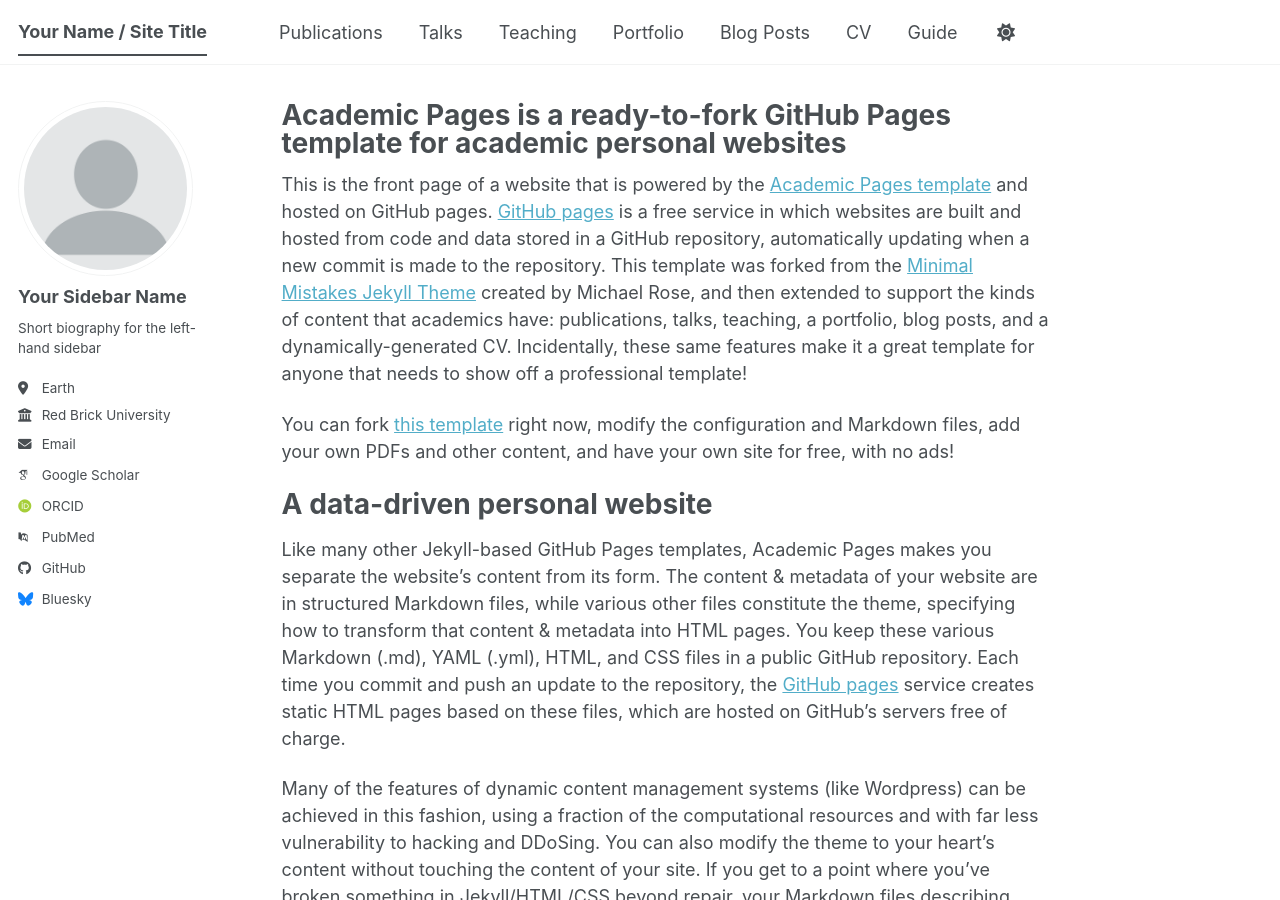
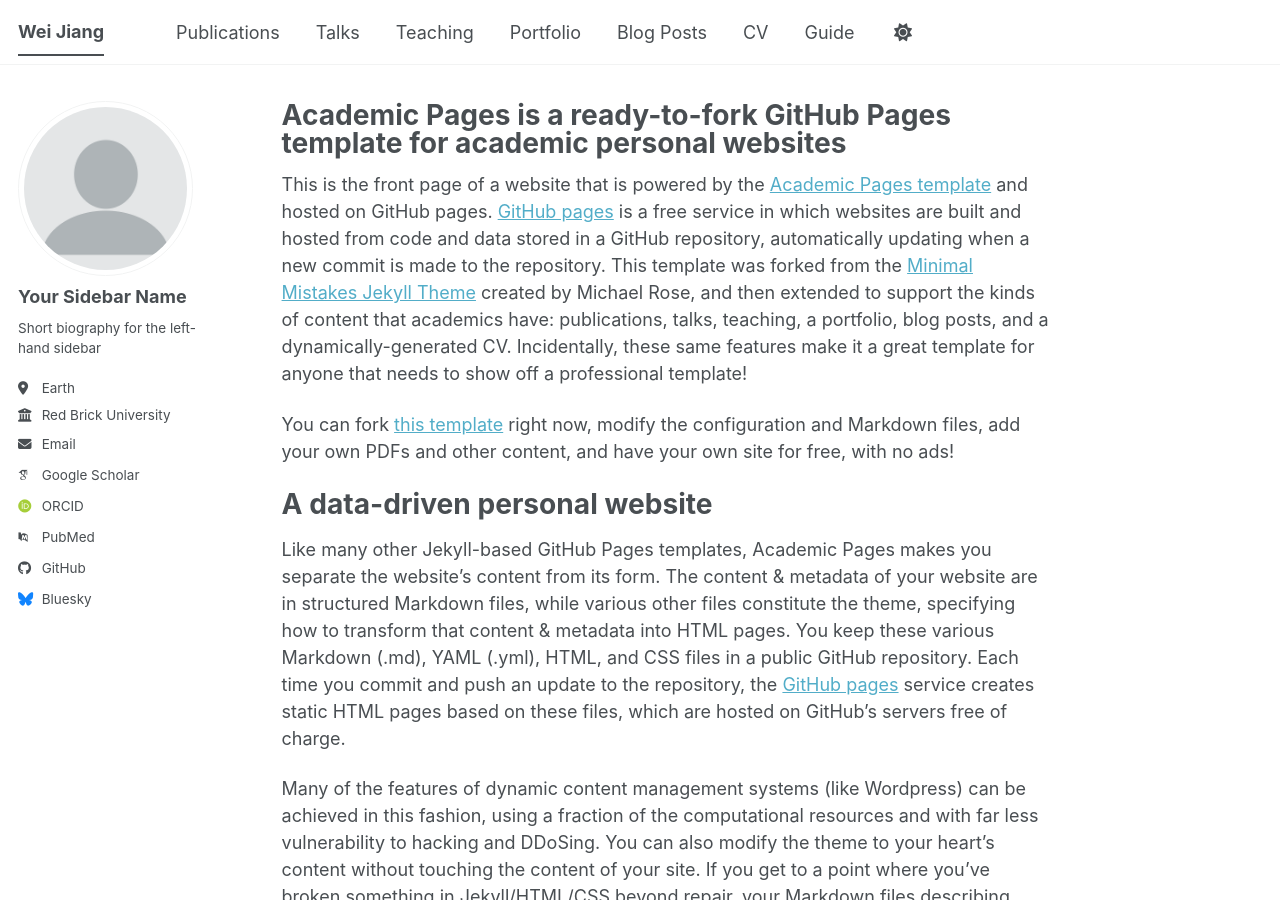
Before and after one commit to jiangwei-econ/jiangwei-econ.github.io, a Jekyll site: the page built from _pages/about.md, in a window 1280 px wide and 900 px high. Built offline with Jekyll 4.4.1, drawn with Linux system fonts in a browser that asks for light colours; some web fonts are replaced; a script bundle is joined from its source files by our own code; library files that are not in the unit come from our copies.

Commit message:
Update site title, description, and repository

```diff
--- a/_config.yml
+++ b/_config.yml
@@ -9,14 +9,14 @@
 # Basic Site Settings
 locale                   : "en-US"
 site_theme               : "default" # The available themes options are "default", "air", "sunrise", "mint", "dirt" and "contrast"
-title                    : "Your Name / Site Title"
+title                    : "Wei Jiang"
 title_separator          : "-"
 name                     : &name "Your Name"
-description              : &description "Your Name's academic portfolio"   # Update this with a general description of your site, this is the default if not overridden by a page
-url                      : https://academicpages.github.io # The base hostname & protocol for your site e.g. "https://[your GitHub username].github.io",
+description              : &description "PhD Candidate in Economics"   # Update this with a general description of your site, this is the default if not overridden by a page
+url                      : https://jiangwei-econ.github.io # The base hostname & protocol for your site e.g. "https://[your GitHub username].github.io",
                                                            # or if you already have some other page hosted on Github then use "https://[your GitHub username].github.io/[Your Repo Name]"
 baseurl                  : "" # the subpath of your site, e.g. "/blog"
-repository               : "academicpages/academicpages.github.io"
+repository               : "jiangwei-econ.github.io"
 
 # Site Author - The following control what appear as part of the author content on the side bar.
 #               If a field is blank the icon and link will not appear, otherwise it will be shown.
```
